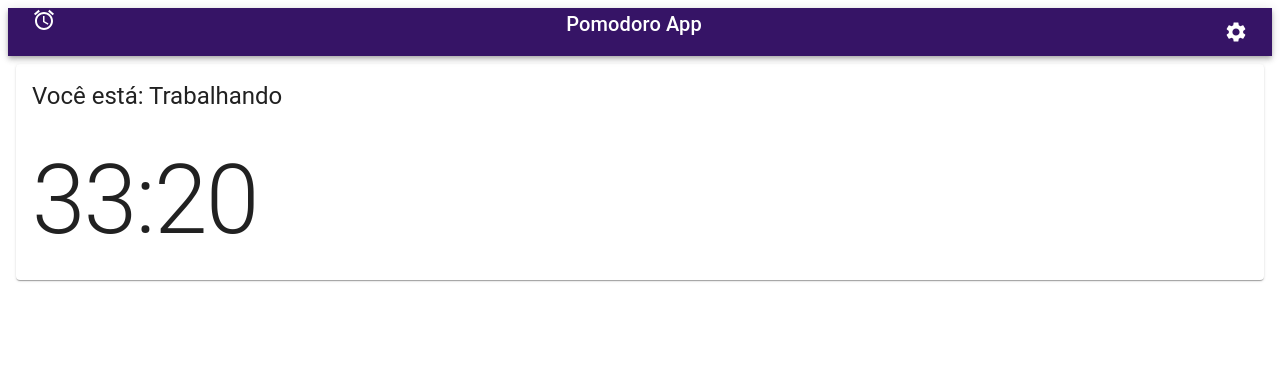
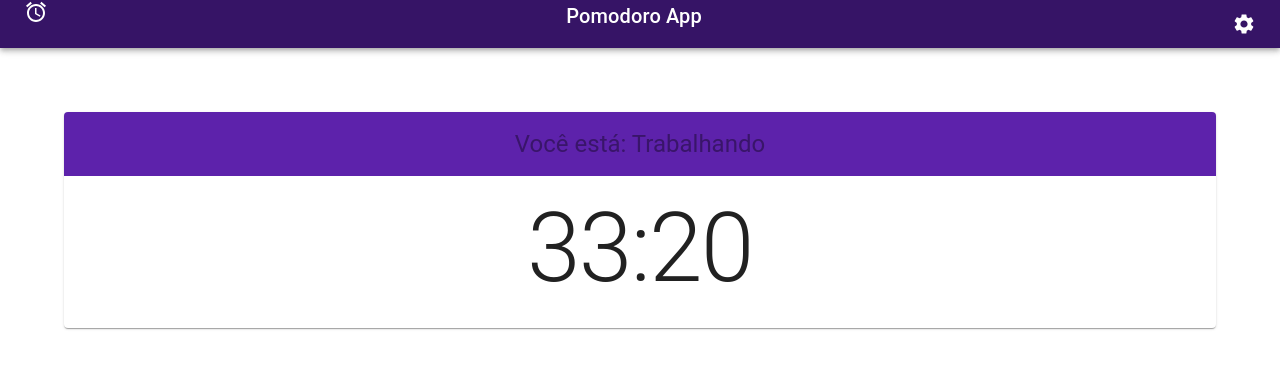
Before and after one commit to belfortmaycon/pomodoro-materialui, a React (Create React App) app: page / in a window 1280 px wide. Shown: the top 368 px of the page. Built offline with nearby package versions, Linux system fonts and the light colour scheme.

Commit message:
Ajuste de tela e tipagem do Style

```diff
--- a/src/App.tsx
+++ b/src/App.tsx
@@ -1,8 +1,10 @@
 import React from 'react';
+
 import {
   AppBar, Grid, IconButton, ThemeProvider, Toolbar, Typography,
 } from '@material-ui/core';
 import { AccessAlarm, Settings } from '@material-ui/icons';
+
 import FlexContainer from './components/FlexContainer';
 import PomodoroTimer from './components/PomodoroTimer';
 import GlobalStyles from './styles/GlobalStyles';
--- a/src/components/Button/styles.ts
+++ b/src/components/Button/styles.ts
@@ -1,5 +1,5 @@
+import { Button } from '@material-ui/core';
 import { styled } from '@material-ui/core/styles';
-import { Button } from '@material-ui/core';
 
 export const MyButton = styled(Button)({
   // background: '#662e9b',
--- a/src/components/FlexContainer/index.tsx
+++ b/src/components/FlexContainer/index.tsx
@@ -1,11 +1,12 @@
-// import { node, number } from 'prop-types';
 import React from 'react';
-import { IFlexContainerProps, IFlexContainerStyles } from './flexContainer.interface';
-import { flexContainerClass } from './flexContainer.styled';
 
-const FlexContainer: React.FC<IFlexContainerProps> = (props) => {
-  const { padding, children } = props;
-  const styledProps: IFlexContainerStyles = { padding: padding ?? 1 };
+import { any, node, number } from 'prop-types';
+
+import { IFlexContainerProps, IFlexContainerStyles } from './interfaces';
+import { flexContainerClass } from './styles';
+
+const FlexContainer: React.FC<IFlexContainerProps> = ({ padding, children }) => {
+  const styledProps: IFlexContainerStyles = { padding: padding ?? 0 };
   const classes = flexContainerClass(styledProps);
 
   return (
@@ -13,4 +14,14 @@ const FlexContainer: React.FC<IFlexContainerProps> = (props) => {
   );
 };
 
+FlexContainer.propTypes = {
+  padding: number,
+  children: node,
+};
+
+FlexContainer.defaultProps = {
+  padding: 0,
+  children: any,
+};
+
 export default FlexContainer;
--- a/src/components/FlexContainer/flexContainer.interface.ts
+++ b/src/components/FlexContainer/interfaces.ts
@@ -1,5 +1,6 @@
 export interface IFlexContainerProps {
   padding?: number;
+  children?: React.ReactNode;
 }
 
 export interface IFlexContainerStyles {
--- a/src/components/FlexContainer/flexContainer.styled.ts
+++ b/src/components/FlexContainer/styles.ts
@@ -1,5 +1,6 @@
 import { makeStyles, Theme } from '@material-ui/core/styles';
-import { IFlexContainerStyles } from './flexContainer.interface';
+
+import { IFlexContainerStyles } from './interfaces';
 
 export const flexContainerClass = makeStyles<Theme, IFlexContainerStyles>((theme: Theme) => ({
   root: (props) => ({
--- a/src/components/PomodoroTimer/index.tsx
+++ b/src/components/PomodoroTimer/index.tsx
@@ -1,16 +1,20 @@
 import React from 'react';
+
 import { Card, CardContent, CardHeader } from '@material-ui/core';
 
-// import { Container } from './styles';
+import FlexContainer from '../FlexContainer';
 import { Timer } from '../Timer';
-import FlexContainer from '../FlexContainer';
+import { IPomodoTimerStyles } from './interfaces';
+import { PomodoroTimerStyle } from './styles';
 
 export default function PomodoroTimer(): JSX.Element {
+  const styledProps: IPomodoTimerStyles = { working: false };
+  const classes = PomodoroTimerStyle(styledProps);
   return (
-    <FlexContainer test>
+    <FlexContainer padding={8}>
       <Card>
-        <CardHeader title="Você está: Trabalhando" cl />
-        <CardContent>
+        <CardHeader className={classes.title} title="Você está: Trabalhando" cl />
+        <CardContent className={classes.content}>
           <Timer mainTime={2000} />
         </CardContent>
       </Card>
--- /dev/null
+++ b/src/components/PomodoroTimer/interfaces.ts
@@ -0,0 +1,3 @@
+export interface IPomodoTimerStyles {
+  working: boolean
+}
--- /dev/null
+++ b/src/components/PomodoroTimer/styles.ts
@@ -0,0 +1,14 @@
+import { makeStyles, Theme } from '@material-ui/core/styles';
+
+import { IPomodoTimerStyles } from './interfaces';
+
+export const PomodoroTimerStyle = makeStyles<Theme, IPomodoTimerStyles>((theme: Theme) => ({
+  title: (props) => ({
+    textAlign: 'center',
+    backgroundColor: props.working ? theme.palette.primary.main : theme.palette.secondary.main,
+    color: theme.palette.text.hint,
+  }),
+  content: {
+    textAlign: 'center',
+  },
+}));
--- a/src/components/Timer/index.tsx
+++ b/src/components/Timer/index.tsx
@@ -1,5 +1,7 @@
 import React from 'react';
+
 import { Typography } from '@material-ui/core';
+
 import { secondsToMinutes } from '../../utils/seconds-to-minutes';
 
 // import { Container } from './styles';
--- a/src/index.tsx
+++ b/src/index.tsx
@@ -1,5 +1,6 @@
 import React from 'react';
 import ReactDOM from 'react-dom';
+
 import App from './App';
 
 ReactDOM.render(
--- a/src/styles/GlobalStyles.tsx
+++ b/src/styles/GlobalStyles.tsx
@@ -1,4 +1,5 @@
 import React from 'react';
+
 import { createStyles, makeStyles } from '@material-ui/core';
 
 const useStyles = makeStyles(() => createStyles({
```
